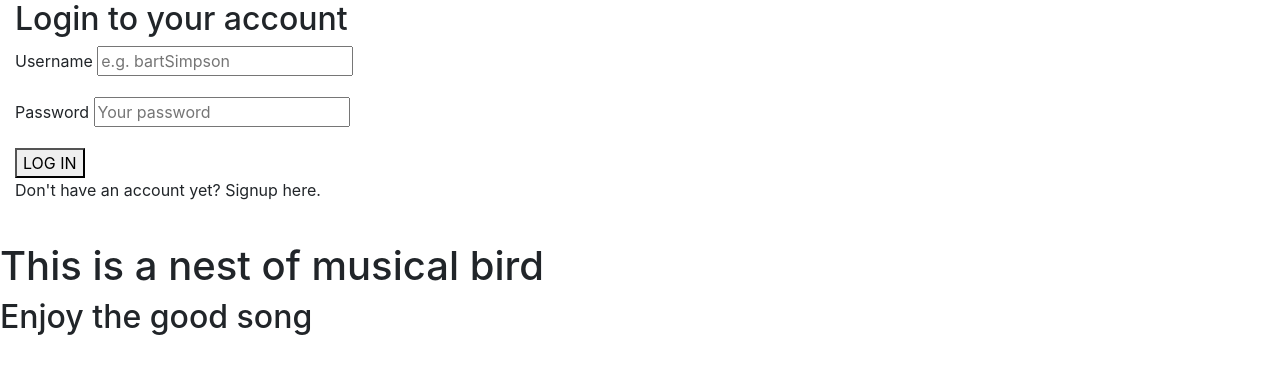
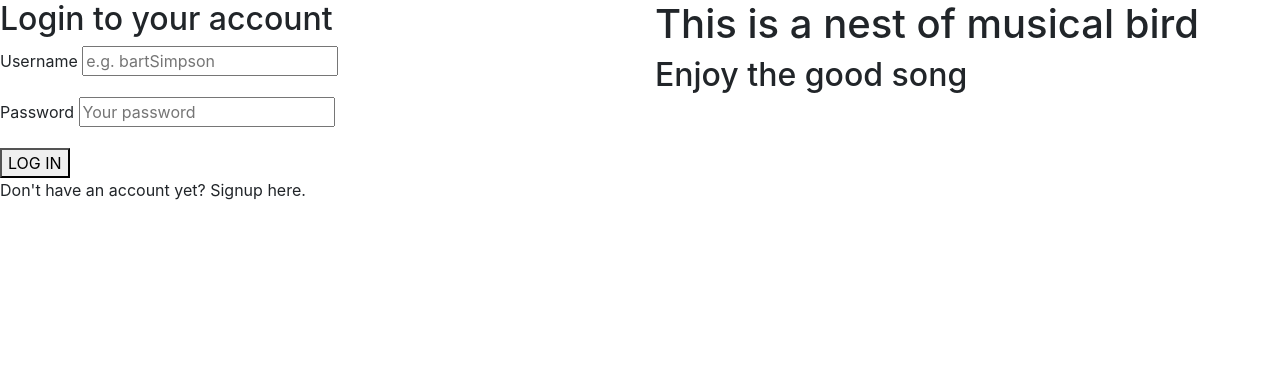
Before and after one commit to lakiikal/musnest2, a PHP site: page /register.php in a window 1280 px wide. Shown: the top 374 px of the page. Run offline with PHP 8.4, Linux system fonts and the light colour scheme; data that the repository does not hold is empty; some libraries are stand-ins or nearby versions.

Commit message:
bootstrap

```diff
--- a/web/register.php
+++ b/web/register.php
@@ -54,7 +54,7 @@
 
 	<div id="background">
 
-		<div id="loginContainer">
+		<div id="loginContainer" class="row">
 
 			<div id="inputContainer" class="col-md-6">
 				<form id="loginForm" action="register.php" method="POST">
```
